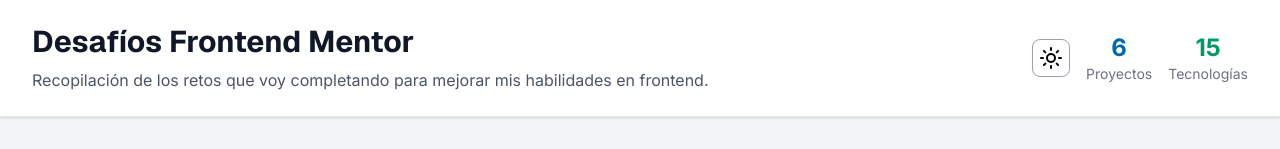
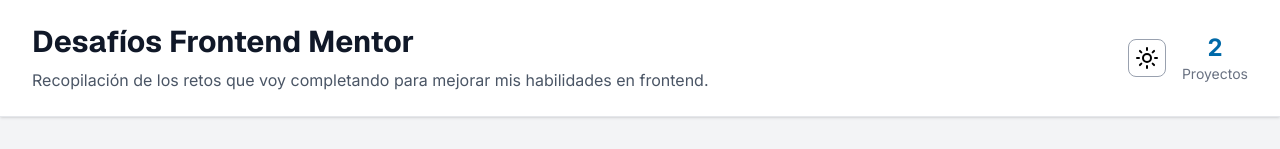
Before and after one commit to LuisChicaizaDev/challenges-frontend-mentor, a React (Vite) app: page / in a window 1280 px wide. Shown: the top 149 px of the page. Built offline with nearby package versions, Linux system fonts and the light colour scheme.

Commit message:
style: eliminar estadistica tecnologias header

```diff
--- a/src/assets/components/Header.jsx
+++ b/src/assets/components/Header.jsx
@@ -16,12 +16,8 @@ export const Header = () => {
                 <div className="flex items-center justify-center gap-4">
                     <ThemeToggle />
                     <div className="text-center">
-                        <div className="text-2xl font-bold text-sky-700 dark:text-sky-600">6</div>
+                        <div className="text-2xl font-bold text-sky-700 dark:text-sky-600">2</div>
                         <div className="text-sm text-gray-500 dark:text-gray-400">Proyectos</div>
-                    </div>
-                    <div className="text-center">
-                        <div className="text-2xl font-bold text-emerald-600 dark:text-emerald-500">15</div>
-                        <div className="text-sm text-gray-500 dark:text-gray-400">Tecnologías</div>
                     </div>
                 </div>
 
```
